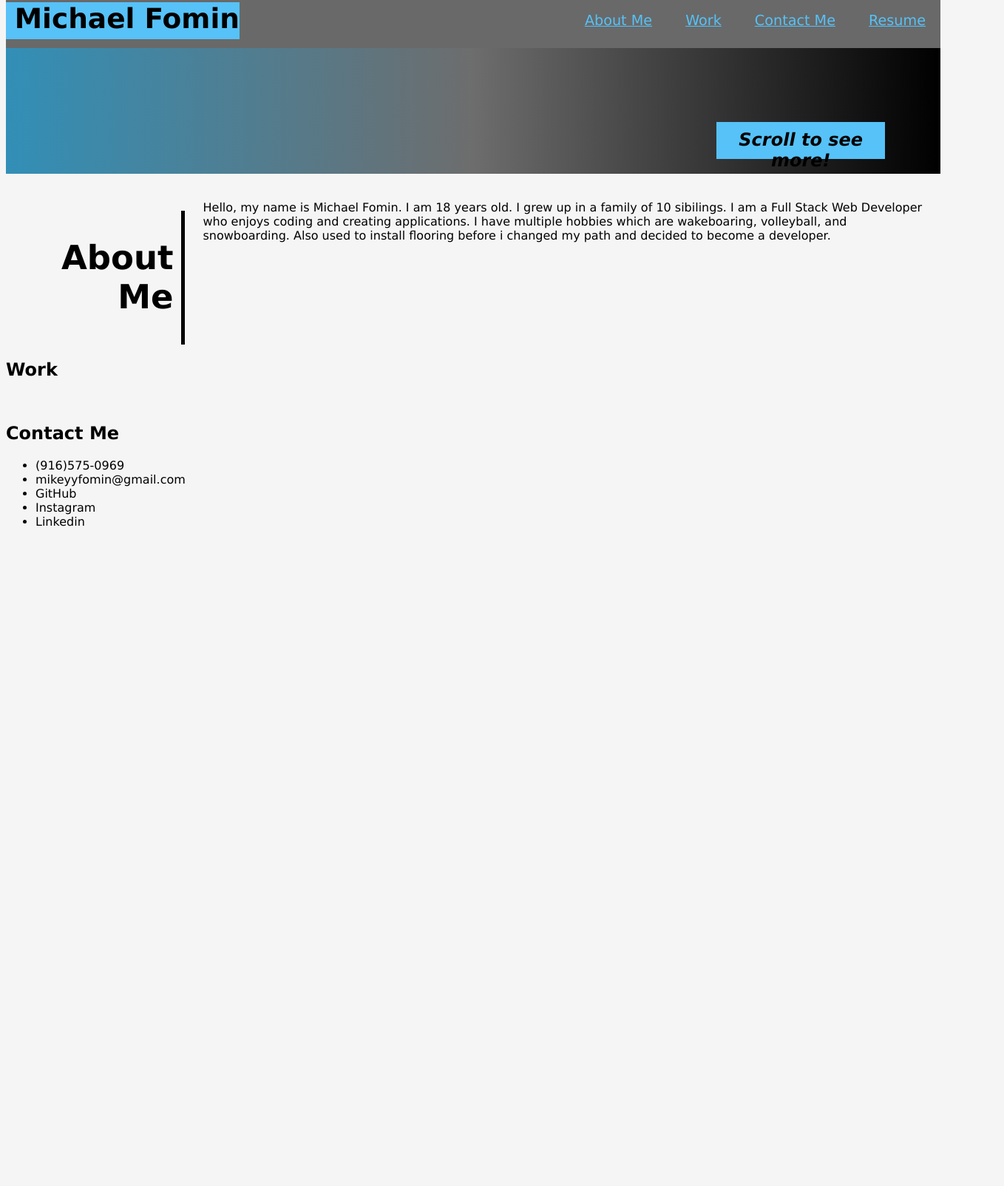
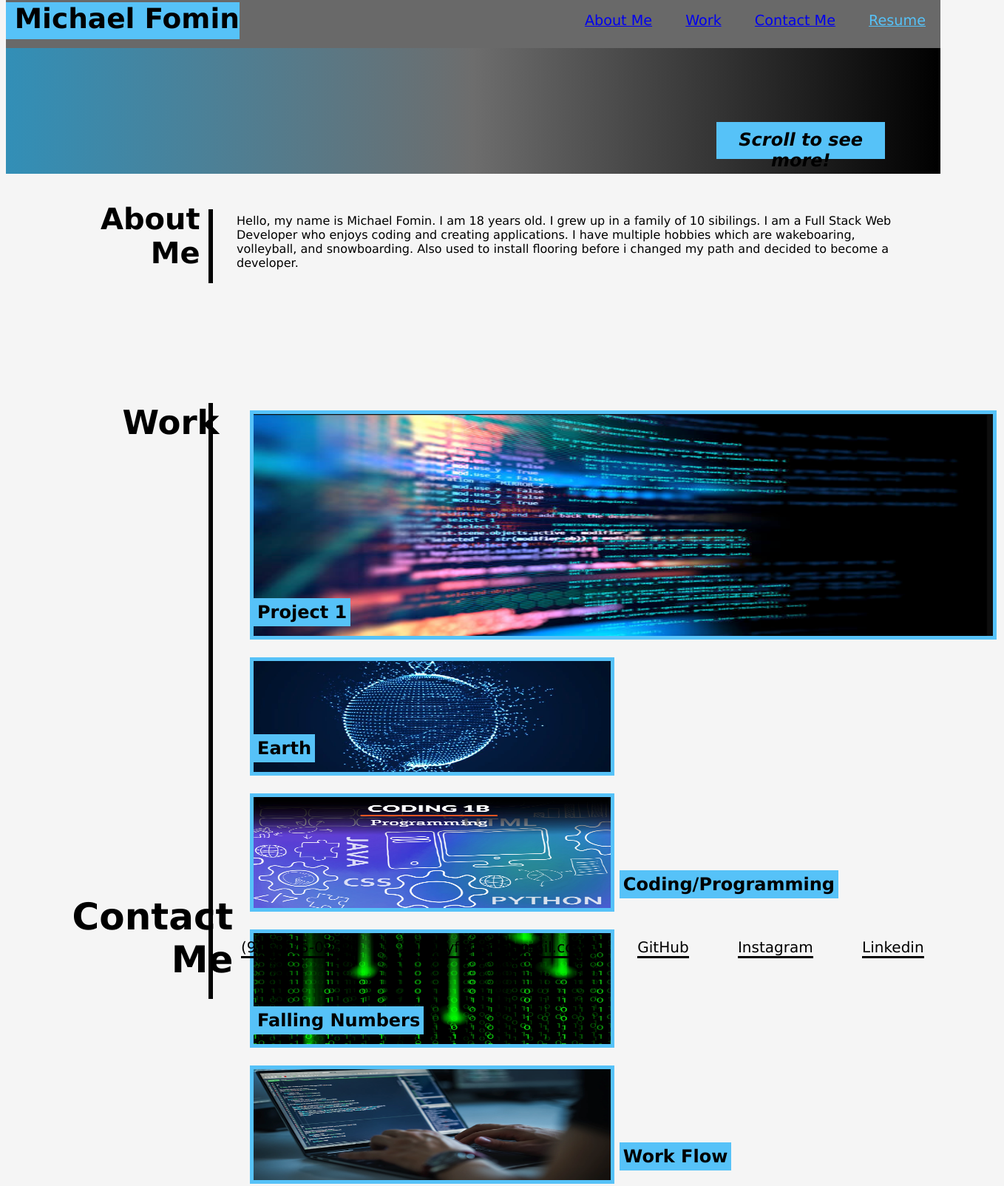
Before and after one commit to fominmike/professional-portfolio, a plain HTML site: page index.html in a window 1280 px wide. Shown: the part 18-1622 px from the top of the page at 74% size, 1358 px wide, since content can reach past the window. Before the commit the page ends 800 px from the top, so only its background shows below. Drawn offline with Linux system fonts and the light colour scheme.

Commit message:
added aditional stuff to css and html

```diff
--- a/assets/style.css
+++ b/assets/style.css
@@ -45,6 +45,10 @@
     color: var(--background)
 }
 
+.navBar a:visited {
+    color: var(--info);
+}
+
 .headerPhoto {
     width: 100%;
     height: 170px;
@@ -68,28 +72,148 @@
     background-color: var(--background);
 }
 
+.about{
+    margin-top: 3%;
+    min-height: 2vh;
+}
+
 .aboutMe {
     display: flex;
-    float: right;
-    margin-right: 20px;
-    margin-left: 75px;
-    margin-top: 0px;
-
-}
-
-.bioTitle {
-    display: flex;
-    font-size: 30px;
+    position: absolute;
+    font-size: 40px;
+    width: 10%;
     text-align: right;
-    margin-top: 30px;
-    margin-bottom: 20px;
-    box-shadow: 5px 0px 0px 0px black;
-    padding-right: 10px;
-
-
+    margin-left: 10%;
+    margin-top: 0%;
 }
 
 section p {
     display: flex;
-    margin-left: 30px;
+    position: absolute;
+    left: 25%;
+    right: 5%;
 }
+
+.vl {
+    border-left: 6px solid black;
+    height: 100px;
+    position: absolute;
+    left: 22%;
+    margin-top: 10px;
+}
+
+.workTitle {
+   display: flex;
+   margin-top: 20%;
+   margin-left: 12.3%;
+   position: absolute;
+   font-size: 45px;
+}
+
+
+.vl2 {
+    border-left: 6px solid black;
+    height: 687px;
+    position: absolute;
+    left: 22%;
+    margin-top: 20%;
+}
+
+.card {
+    flex-wrap: wrap;
+    height: 150px;
+    width: 483px;
+    margin: 10px;
+    border: solid 5px var(--background)
+}
+
+.cards {
+    flex-wrap: wrap;
+    position: absolute;
+    margin-left: 25%;
+    margin-top: 20%;
+}
+
+#card1 {
+    flex-wrap: wrap;
+    height: 300px;
+    width: 1000px;
+}
+
+.contact {
+    display: flex;
+    position: absolute;
+    font-size: 50px;
+    margin-left: 7%;
+    margin-top: 72%;
+    text-align: right;
+    width: 10%;
+}
+
+.vl3 {
+    border-left: 6px solid black;
+    height: 140px;
+    position: absolute;
+    left: 22%;
+    margin-top: 72%;
+}
+
+.socials {
+    position: absolute;
+    margin-top: 75%;
+    font-size: 20px;
+    left: 20%;
+}
+
+.links {
+    display: inline;
+    margin: 30px;
+    border-bottom: 3px solid black;
+
+}
+
+.cardText {
+    position: absolute;
+    background-color: var(--background);
+    margin-top: -70px;
+    margin-left: 15px;
+    padding: 5px;
+}
+
+.card3text {
+    position: absolute;
+    background-color: var(--background);
+    margin-top: -70px;
+    margin-left: 49.5%;
+    padding: 5px;
+}
+
+
+
+@media only screen and (max-width: 1138px) {
+    #card1 {
+        height: 150px;
+        width: 484px;
+    }
+
+    .about {
+        min-height: 50vh;
+    }
+
+    .aboutMe {
+        font-size: 1.6rem;
+        margin-left: 20px;
+    }
+
+    .workTitle {
+        font-size: 1.6rem;
+        margin-left: 20px;
+    }
+
+    .contact {
+        font-size: 1.6rem;
+        margin-left: 20px;
+    }
+
+
+}
--- a/index.html
+++ b/index.html
@@ -14,9 +14,9 @@
             <h1>Michael Fomin</h1>
             </div>
             <ul>
-                <li>About Me</li>
-                <li>Work</li>
-                <li>Contact Me</li>
+                <li><a href="#about">About Me</a></li>
+                <li><a href="#work">Work</a></li>
+                <li><a href="#contact">Contact Me</a></li>
                 <li>Resume</li>
             </ul>
         </nav>
@@ -28,35 +28,44 @@
     </header>
 
     <main>
-        <section class="aboutMe">
-            <div class="bioTitle">
-                <h2>About Me</h2>
-          </div>
-                 <p>Hello, my name is Michael Fomin. I am 18 years old. I grew up in a family of 10 sibilings. I am a Full Stack Web Developer who enjoys coding and creating applications. I have multiple hobbies which are wakeboaring, volleyball, and snowboarding. Also used to install flooring before i changed my path and decided to become a developer.  </p>
-    </section>
-
-    <section class="work">
-        <div class="">
-            <h2>Work</h2>
-        </div>
-        <img src="" alt="">
-        <img src="" alt="">
-        <img src="" alt="">
-        <img src="" alt="">
-        <img src="" alt="">
+        <section>
+            <div class="about" id="about">
+                <h2 class="aboutMe">About Me</h2>
+                <div class="vl"></div>
+                    <p>Hello, my name is Michael Fomin. I am 18 years old. I grew up in a family of 10 sibilings. I am a Full Stack Web Developer who enjoys coding and creating applications. I have multiple hobbies which are wakeboaring, volleyball, and snowboarding. Also used to install flooring before i changed my path and decided to become a developer.  </p>
+            </div>
+            <div>
+                <h2 class="workTitle" id="work">Work</h2>
+                <div class="vl2"></div>
+                <div class="cards">
+                    <img class="card" id="card1" src="./assets/images/coding pic.png"  alt="coding">
+                    <h2 class="cardText">Project 1</h2>
+                    <img class="card" src="./assets/images/earth.png" alt="earth">
+                    <h2 class="cardText">Earth</h2>
+                    <img class="card" src="./assets/images/cool pic.png" alt="cool pic">
+                    <h2 class="card3text">Coding/Programming</h2>
+                    <img class="card" src="./assets/images/numbers.png" alt="numbers">
+                    <h2 class="cardText">Falling Numbers</h2>
+                    <img class="card" src="./assets/images/computer coder.png" alt="computer coder">
+                    <h2 class="card3text">Work Flow</h2>
+                </div>
+            </div>
     </section>
 
     </main>
     <footer>
         <section>
-            <h2>Contact Me</h2>
-            <ul>
-                <li>(916)575-0969</li>
-                <li>mikeyyfomin@gmail.com</li>
-                <li>GitHub</li>
-                <li>Instagram</li>
-                <li>Linkedin</li>
-            </ul>
+            <h2 class="contact" id="contact">Contact Me</h2>
+        <div class="vl3"></div>
+            <div class="socials">
+                <ul>
+                    <li class="links">(916)575-0969</li>
+                    <li class="links">mikeyyfomin@gmail.com</li>
+                    <li class="links">GitHub</li>
+                    <li class="links">Instagram</li>
+                    <li class="links" link="">Linkedin</li>
+                 </ul>
+            </div>
         </section>
 
     </footer>
```
Also changed, not shown: assets/images/coding pic.png (added), assets/images/computer coder.png (added), assets/images/cool pic.png (added), assets/images/earth.png (added), assets/images/numbers.png (added), 4 other files.
